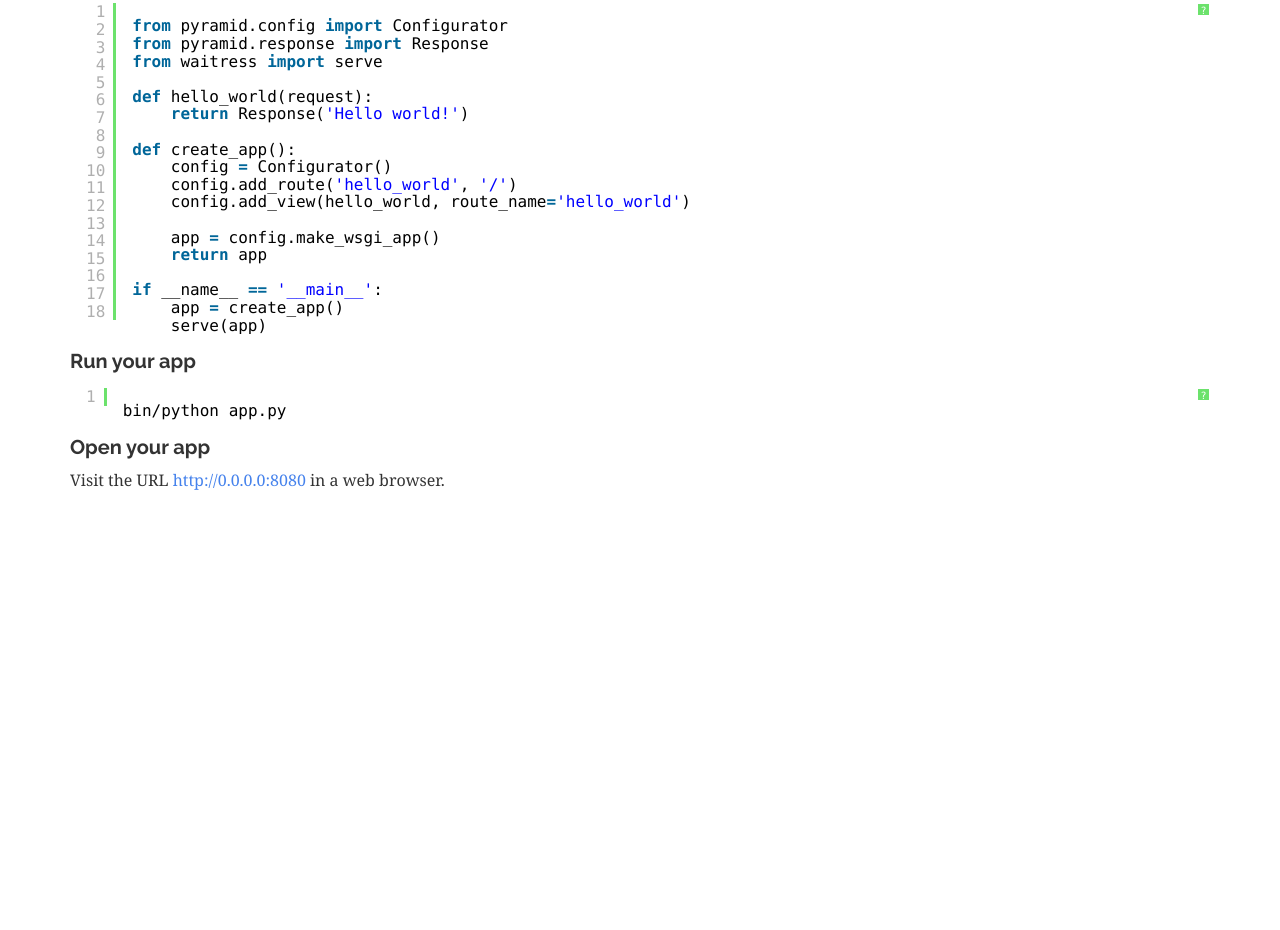
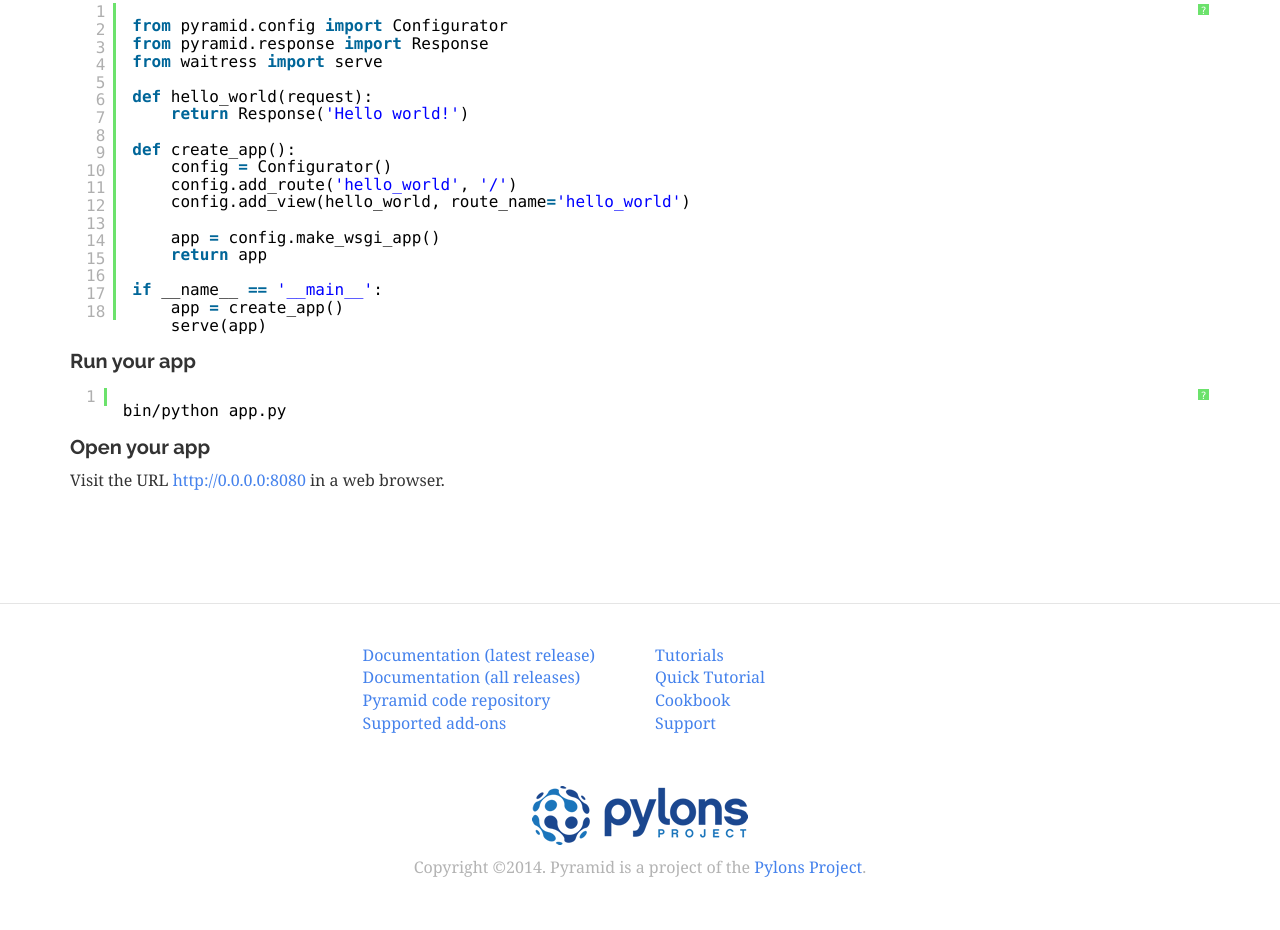
Before and after one commit to reebalazs/trypyramid, a plain HTML site: page index.html in a window 1280 px wide. Shown: the part 694-1624 px from the top of the page. Before the commit the page ends 1197 px from the top, so only its background shows below. Drawn offline with nearby package versions, Linux system fonts and the light colour scheme.

Commit message:
- add footer

```diff
--- a/index.html
+++ b/index.html
@@ -45,6 +45,12 @@
         .navbar-default .navbar-brand:active,
         .navbar-default .navbar-brand:visited {
             color: #ffffff;
+        }
+        .pylons-project-footer {
+            padding-top: 40px;
+            padding-bottom: 40px;
+            margin-top: 100px;
+            border-top: 1px solid #e5e5e5;
         }
     </style>
     <!-- HTML5 shim and Respond.js IE8 support of HTML5 elements and media queries -->
@@ -159,6 +165,34 @@ bin/python app.py
         </div>
     </div>
 </div>
+<div id="footer" class="pylons-project-footer">
+    <div class="container">
+        <div class="row">
+            <div class="col-md-3 col-md-offset-3">
+                <ul class="list-unstyled text-muted">
+                    <li><a href="http://docs.pylonsproject.org/projects/pyramid/en/latest/">Documentation (latest release)</a></li>
+                    <li><a href="http://docs.pylonsproject.org/en/latest/docs/pyramid.html#main-documentation">Documentation (all releases)</a></li>
+                    <li><a href="https://github.com/Pylons/pyramid">Pyramid code repository</a></li>
+                    <li><a href="http://docs.pylonsproject.org/en/latest/docs/pyramid.html#supported-add-ons">Supported add-ons</a></li>
+                </ul>
+            </div>
+            <div class="col-md-3">
+                <ul class="list-unstyled text-muted">
+                    <li><a href="http://docs.pylonsproject.org/projects/pyramid-tutorials/en/latest/">Tutorials</a></li>
+                    <li><a href="http://docs.pylonsproject.org/projects/pyramid/en/latest/quick_tutorial/index.html">Quick Tutorial</a></li>
+                    <li><a href="http://docs.pylonsproject.org/projects/pyramid-cookbook/en/latest/">Cookbook</a></li>
+                    <li><a href="http://www.pylonsproject.org/community/get-support">Support</a></li>
+                </ul>
+            </div>
+        </div>
+        <div class="row" style="margin-top: 40px;">
+            <div class="col-md-12">
+                <p class="text-center"><a href="http://www.pylonsproject.org/"><img src="static/images/pylons_project_logo_on_transparent_background_216x59.png" width="216" height="59"></a></p>
+                <p class="text-muted text-center">Copyright ©2014.  Pyramid is a project of the <a href="http://www.pylonsproject.org/">Pylons Project</a>.</p>
+            </div>
+        </div>
+   </div>
+</div>
     <!-- Bootstrap core JavaScript
     ================================================== -->
     <!-- Placed at the end of the document so the pages load faster -->
```
Also changed, not shown: static/images/pylons_project_logo_on_transparent_background_216x59.png (added).
